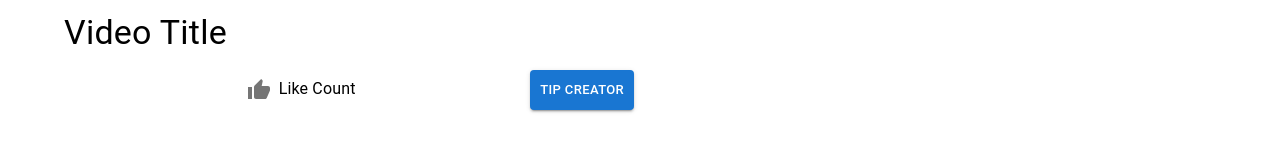
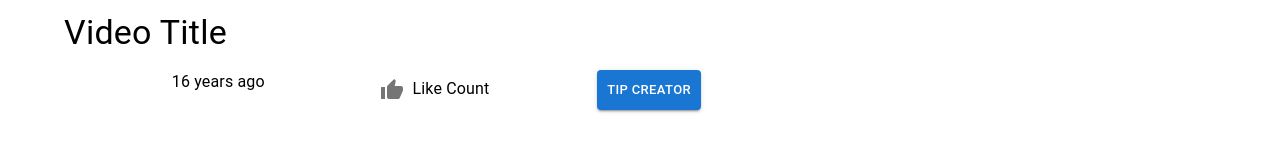
Before and after one commit to chasers-software/palpal_frontend, a React (Create React App) app: page /video/1 in a window 1280 px wide. Shown: the part 504-656 px from the top of the page. Built offline with nearby package versions, Linux system fonts and the light colour scheme.

Commit message:
Date of upload added to video

```diff
--- a/package.json
+++ b/package.json
@@ -11,6 +11,7 @@
     "@testing-library/react": "^13.3.0",
     "@testing-library/user-event": "^13.5.0",
     "ethers": "^5.6.9",
+    "moment": "^2.29.4",
     "react": "^18.2.0",
     "react-dom": "^18.2.0",
     "react-player": "^2.10.1",
--- a/src/pages/WatchVideo.jsx
+++ b/src/pages/WatchVideo.jsx
@@ -4,6 +4,7 @@ import ReactPlayer from "react-player";
 import { Box, IconButton, Button, Typography } from "@mui/material";
 import ThumbUpIcon from "@mui/icons-material/ThumbUp";
 import CommentIcon from "@mui/icons-material/Comment";
+import moment from "moment";
 
 const WatchVideo = () => {
   return (
@@ -25,6 +26,9 @@ const WatchVideo = () => {
             <Typography variant="h4">Video Title</Typography>
           </Box>
           <Box mt={2} sx={{ display: "flex", justifyContent: "space-evenly" }}>
+            <Typography component="span">
+              {moment([[2007, 0, 29]]).fromNow()}
+            </Typography>
             <Box>
               <IconButton onClick={console.log("increase like")}>
                 <ThumbUpIcon />
```
Also changed, not shown: 1 other file (tests, documents, lock files or other folders).
